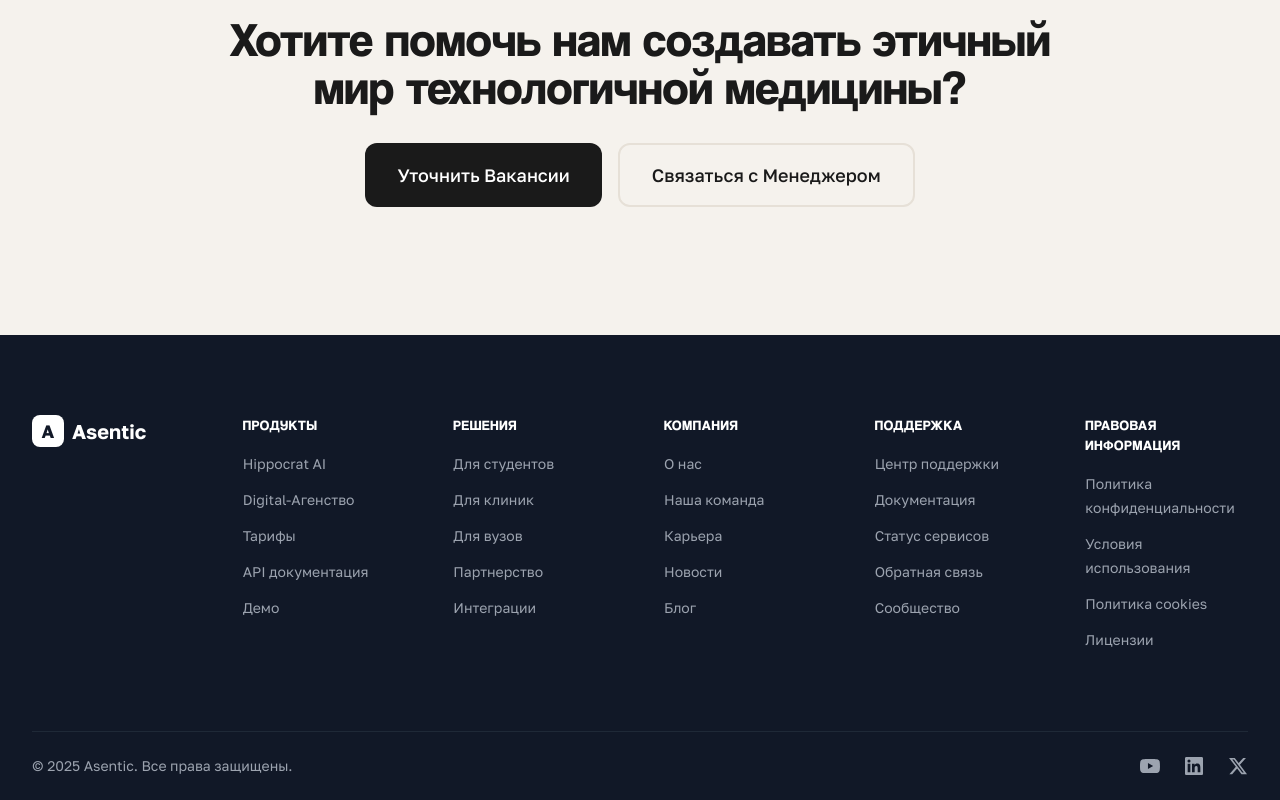
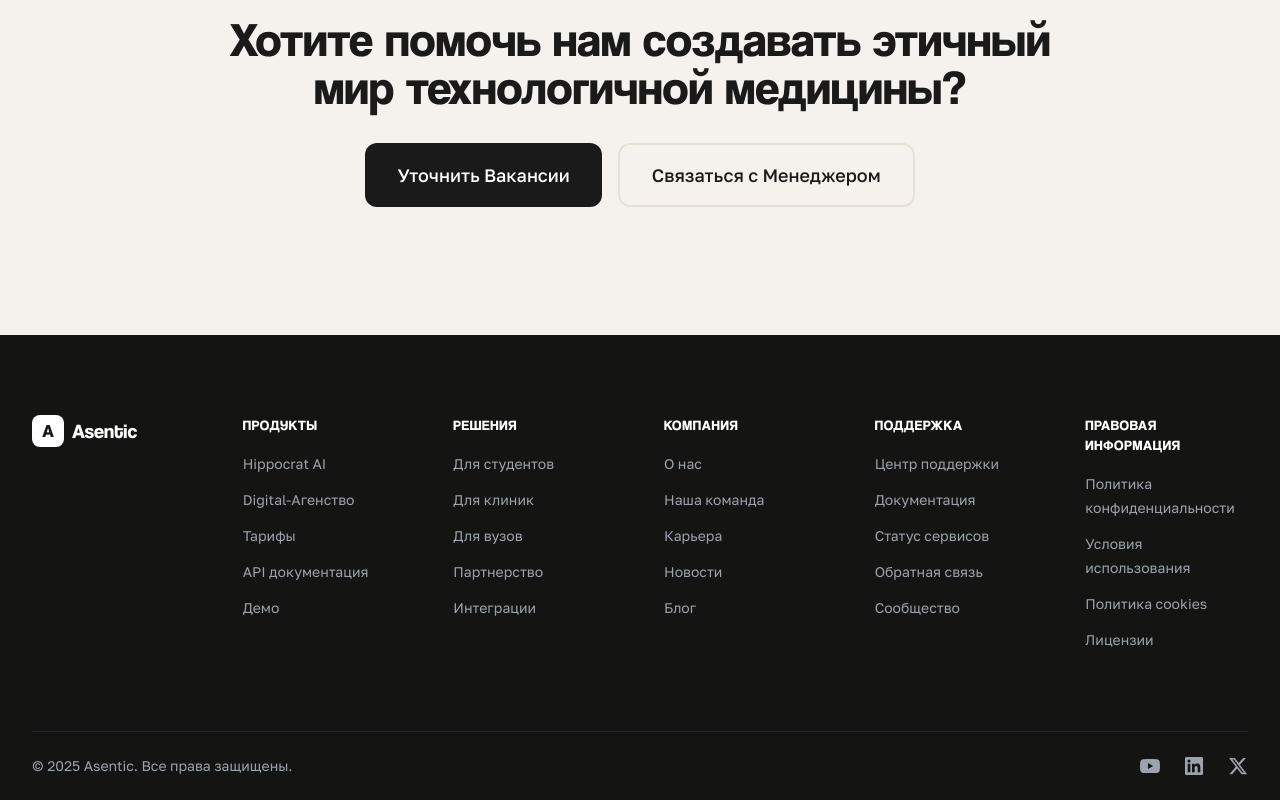
Before and after one commit to imnadsa/asentiq, a Next.js app: page / in a window 1280 px wide. Shown: the part 3277-4077 px from the top of the page. Built offline with nearby package versions, Linux system fonts and the light colour scheme.

Commit message:
Update Footer.tsx

```diff
--- a/src/components/layout/Footer.tsx
+++ b/src/components/layout/Footer.tsx
@@ -73,7 +73,7 @@ const Footer: React.FC = () => {
   const currentYear = new Date().getFullYear()
 
   return (
-    <footer className="bg-gray-900 text-white">
+    <footer className="text-white" style={{backgroundColor: '#141413'}}>
       <Container size="xl" padding="lg">
         {/* Основной контент футера */}
         <div className="py-16 lg:py-20">
@@ -83,9 +83,9 @@ const Footer: React.FC = () => {
             <div className="col-span-2 md:col-span-3 lg:col-span-1">
               <Link href="/" className="flex items-center space-x-2 mb-6">
                 <div className="w-8 h-8 bg-white rounded-lg flex items-center justify-center">
-                  <span className="text-gray-900 font-manrope font-bold text-lg">A</span>
+                  <span className="text-gray-900 font-coolvetica font-bold text-lg">A</span>
                 </div>
-                <span className="text-xl font-manrope font-semibold text-white">
+                <span className="text-xl font-coolvetica font-semibold text-white">
                   Asentic
                 </span>
               </Link>
@@ -93,7 +93,7 @@ const Footer: React.FC = () => {
 
             {/* Продукты */}
             <div>
-              <h3 className="text-sm font-manrope font-semibold text-white uppercase tracking-wider mb-4">
+              <h3 className="text-sm font-coolvetica font-semibold text-white uppercase tracking-wider mb-4">
                 Продукты
               </h3>
               <ul className="space-y-3">
@@ -112,7 +112,7 @@ const Footer: React.FC = () => {
 
             {/* Решения */}
             <div>
-              <h3 className="text-sm font-manrope font-semibold text-white uppercase tracking-wider mb-4">
+              <h3 className="text-sm font-coolvetica font-semibold text-white uppercase tracking-wider mb-4">
                 Решения
               </h3>
               <ul className="space-y-3">
@@ -131,7 +131,7 @@ const Footer: React.FC = () => {
 
             {/* Компания */}
             <div>
-              <h3 className="text-sm font-manrope font-semibold text-white uppercase tracking-wider mb-4">
+              <h3 className="text-sm font-coolvetica font-semibold text-white uppercase tracking-wider mb-4">
                 Компания
               </h3>
               <ul className="space-y-3">
@@ -150,7 +150,7 @@ const Footer: React.FC = () => {
 
             {/* Поддержка */}
             <div>
-              <h3 className="text-sm font-manrope font-semibold text-white uppercase tracking-wider mb-4">
+              <h3 className="text-sm font-coolvetica font-semibold text-white uppercase tracking-wider mb-4">
                 Поддержка
               </h3>
               <ul className="space-y-3">
@@ -169,7 +169,7 @@ const Footer: React.FC = () => {
 
             {/* Правовая информация */}
             <div>
-              <h3 className="text-sm font-manrope font-semibold text-white uppercase tracking-wider mb-4">
+              <h3 className="text-sm font-coolvetica font-semibold text-white uppercase tracking-wider mb-4">
                 Правовая информация
               </h3>
               <ul className="space-y-3">
```
